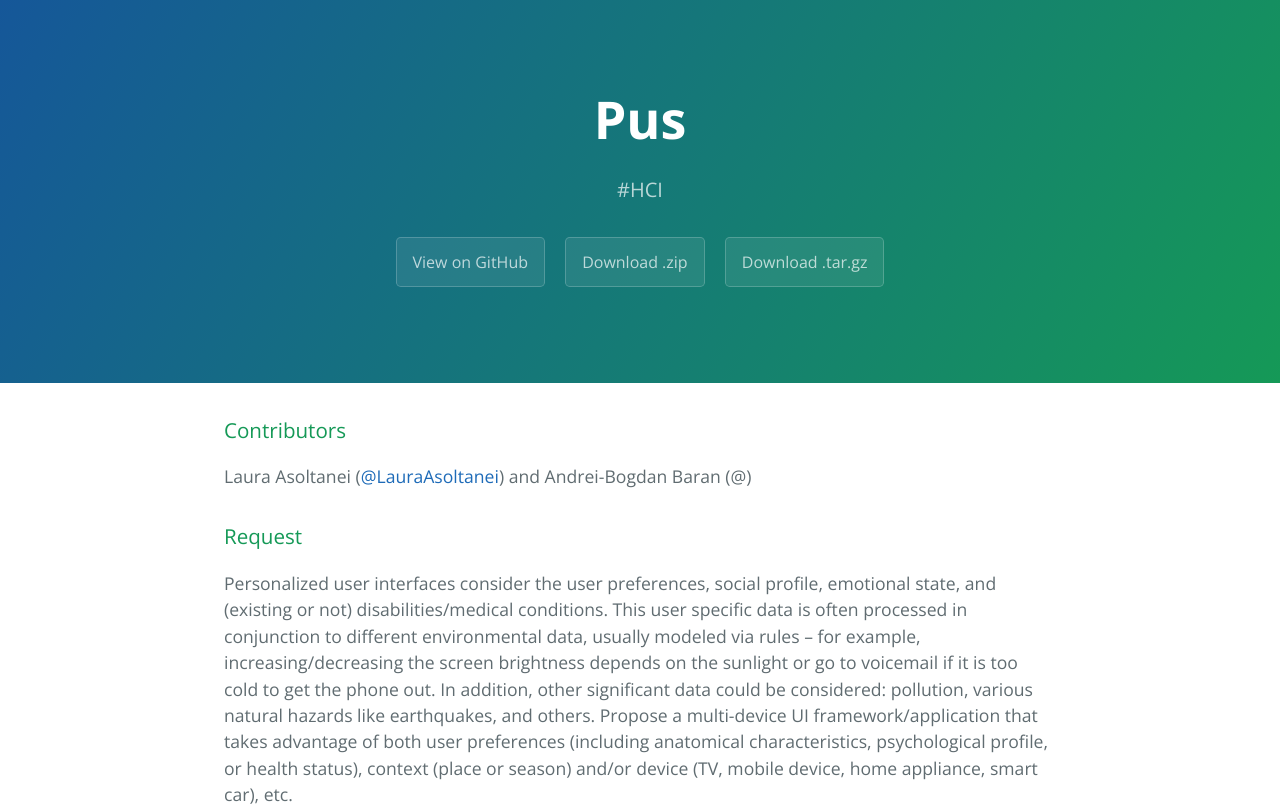
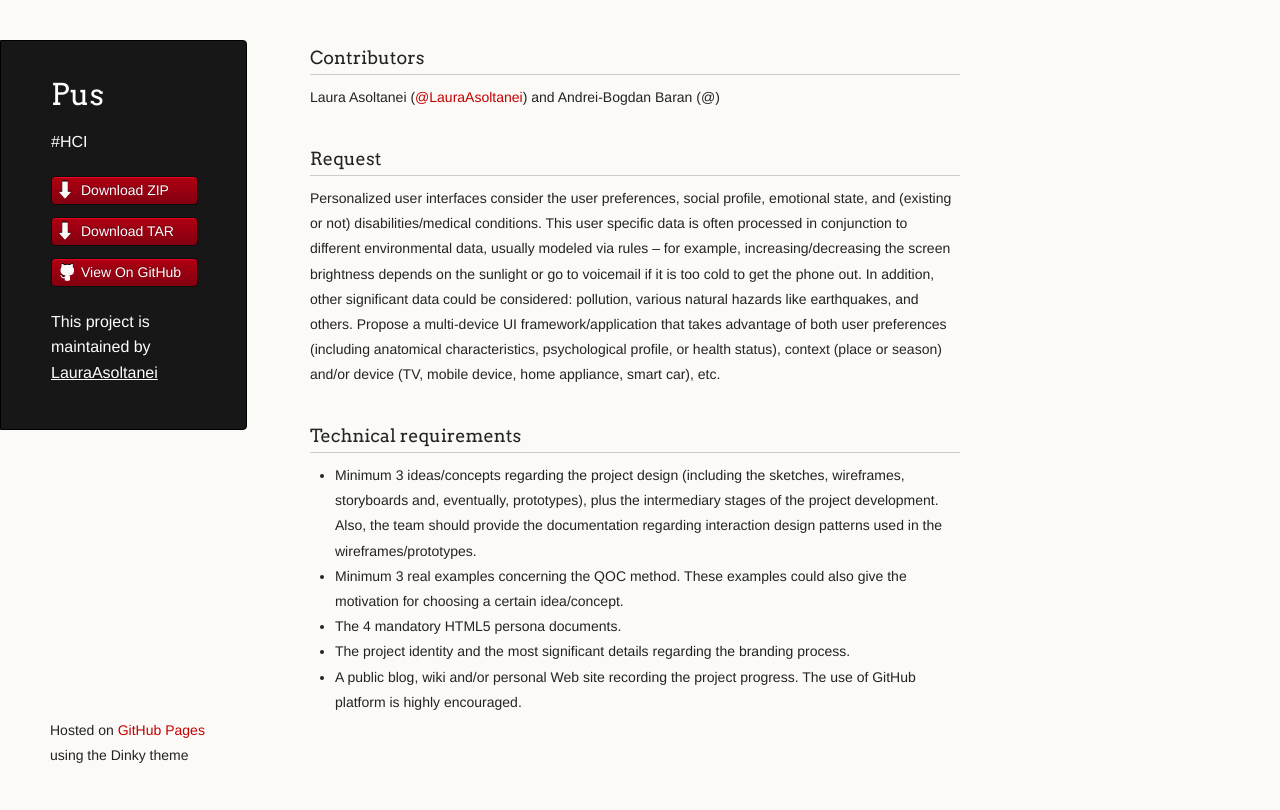
Before and after one commit to andreibaran/PUS, a plain HTML site: page index.html in a window 1280 px wide. Shown: the top 810 px of the page. Drawn offline with nearby package versions, Linux system fonts and the light colour scheme.

Commit message:
Create gh-pages branch via GitHub

```diff
--- a/index.html
+++ b/index.html
@@ -1,25 +1,36 @@
-<!DOCTYPE html>
-<html lang="en-us">
+<!doctype html>
+<html>
   <head>
-    <meta charset="UTF-8">
+    <meta charset="utf-8">
+    <meta http-equiv="X-UA-Compatible" content="chrome=1">
     <title>Pus by LauraAsoltanei</title>
-    <meta name="viewport" content="width=device-width, initial-scale=1">
-    <link rel="stylesheet" type="text/css" href="stylesheets/normalize.css" media="screen">
-    <link href='https://fonts.googleapis.com/css?family=Open+Sans:400,700' rel='stylesheet' type='text/css'>
-    <link rel="stylesheet" type="text/css" href="stylesheets/stylesheet.css" media="screen">
-    <link rel="stylesheet" type="text/css" href="stylesheets/github-light.css" media="screen">
+
+    <link rel="stylesheet" href="stylesheets/styles.css">
+    <link rel="stylesheet" href="stylesheets/github-light.css">
+    <script src="javascripts/scale.fix.js"></script>
+    <meta name="viewport" content="width=device-width, initial-scale=1, user-scalable=no">
+    <!--[if lt IE 9]>
+    <script src="//html5shiv.googlecode.com/svn/trunk/html5.js"></script>
+    <![endif]-->
   </head>
   <body>
-    <section class="page-header">
-      <h1 class="project-name">Pus</h1>
-      <h2 class="project-tagline">#HCI</h2>
-      <a href="https://github.com/LauraAsoltanei/PUS" class="btn">View on GitHub</a>
-      <a href="https://github.com/LauraAsoltanei/PUS/zipball/master" class="btn">Download .zip</a>
-      <a href="https://github.com/LauraAsoltanei/PUS/tarball/master" class="btn">Download .tar.gz</a>
-    </section>
+    <div class="wrapper">
+      <header>
+        <h1 class="header">Pus</h1>
+        <p class="header">#HCI</p>
 
-    <section class="main-content">
-      <h3>
+        <ul>
+          <li class="download"><a class="buttons" href="https://github.com/LauraAsoltanei/PUS/zipball/master">Download ZIP</a></li>
+          <li class="download"><a class="buttons" href="https://github.com/LauraAsoltanei/PUS/tarball/master">Download TAR</a></li>
+          <li><a class="buttons github" href="https://github.com/LauraAsoltanei/PUS">View On GitHub</a></li>
+        </ul>
+
+        <p class="header">This project is maintained by <a class="header name" href="https://github.com/LauraAsoltanei">LauraAsoltanei</a></p>
+
+
+      </header>
+      <section>
+        <h3>
 <a id="contributors" class="anchor" href="#contributors" aria-hidden="true"><span aria-hidden="true" class="octicon octicon-link"></span></a>Contributors</h3>
 
 <p>Laura Asoltanei (<a href="https://github.com/LauraAsoltanei" class="user-mention">@LauraAsoltanei</a>) and Andrei-Bogdan Baran (@)</p>
@@ -39,15 +50,12 @@
 <li>The project identity and the most significant details regarding the branding process.</li>
 <li>A public blog, wiki and/or personal Web site recording the project progress. The use of GitHub platform is highly encouraged.</li>
 </ul>
-
-      <footer class="site-footer">
-        <span class="site-footer-owner"><a href="https://github.com/LauraAsoltanei/PUS">Pus</a> is maintained by <a href="https://github.com/LauraAsoltanei">LauraAsoltanei</a>.</span>
-
-        <span class="site-footer-credits">This page was generated by <a href="https://pages.github.com">GitHub Pages</a> using the <a href="https://github.com/jasonlong/cayman-theme">Cayman theme</a> by <a href="https://twitter.com/jasonlong">Jason Long</a>.</span>
+      </section>
+      <footer>
+        <p><small>Hosted on <a href="https://pages.github.com">GitHub Pages</a> using the Dinky theme</small></p>
       </footer>
-
-    </section>
-
+    </div>
+    <!--[if !IE]><script>fixScale(document);</script><![endif]-->
 
   </body>
 </html>
```
